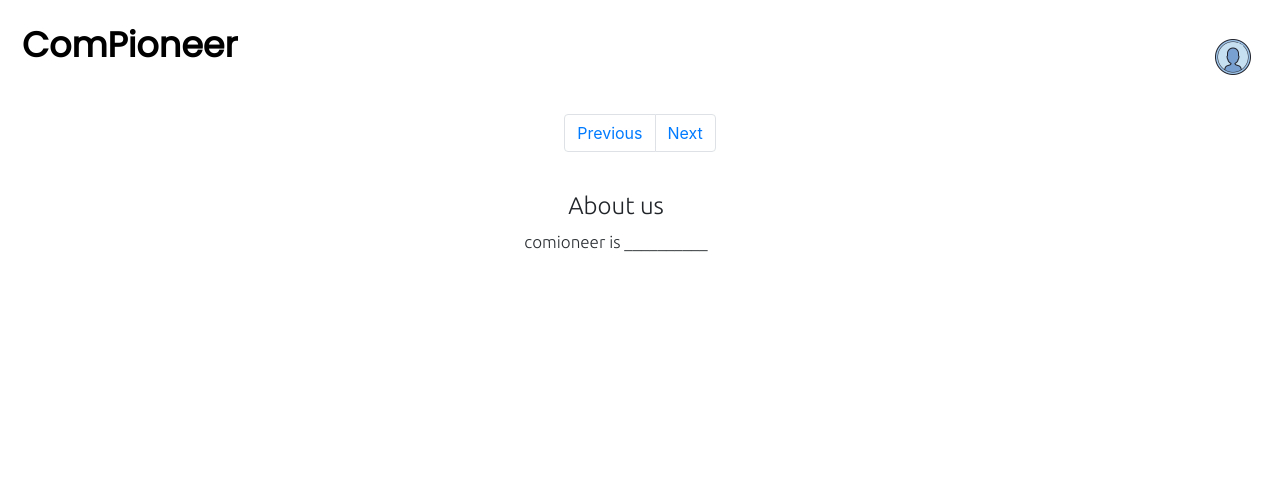
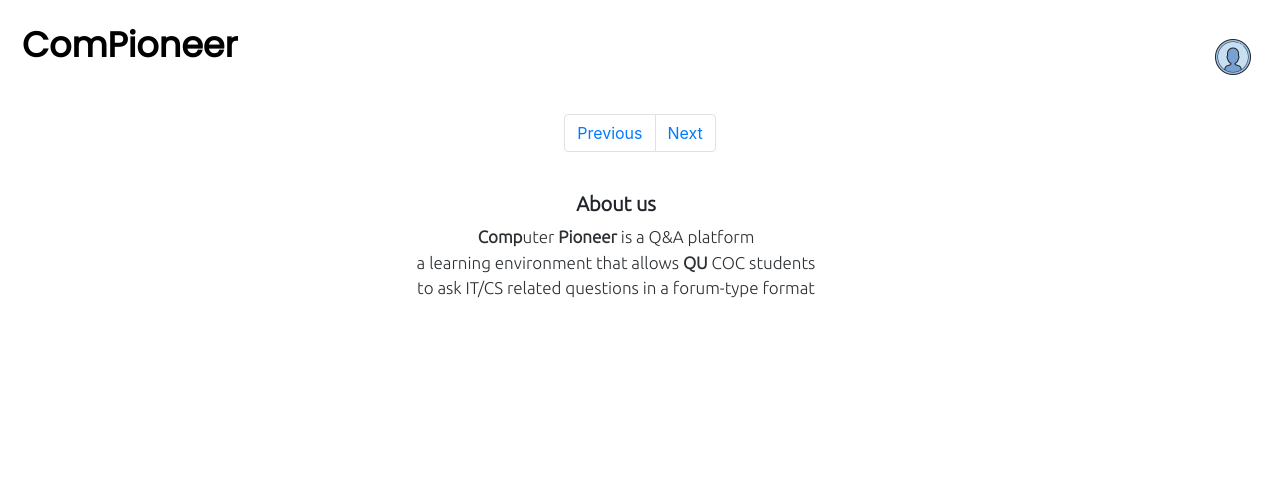
Before and after one commit to Compioneer/ComPioneer, a PHP site: page /home.php in a window 1280 px wide. Shown: the top 497 px of the page. Run offline with PHP 8.4, Linux system fonts and the light colour scheme; data that the repository does not hold is empty; some libraries are stand-ins or nearby versions.

Commit message:
added footer and made some changes

```diff
--- a/home.php
+++ b/home.php
@@ -1,9 +1,8 @@
 <?php
 require 'include\header.php';
  ?>
+<title>Wlcome | Compioneer</title>
 
-          <!-- font awesome js link -->
-      <!-- <script src="https://use.fontawesome.com/5d66a18552.js"></script> -->
     <div class="header">
         <nav>
         <a href="home.php" class="logo">ComPioneer</a>
@@ -12,14 +11,10 @@ require 'include\header.php';
             <img src="images\icons8-test-account-100.png" alt="profile">
           </a>
         </div>
-
         </nav>
     </div>
 
     <div class="homeIllu">
-
-
-
           <!-- cards question section -->
                  <?php
                  session_start();
@@ -65,24 +60,11 @@ require 'include\header.php';
                      <h5 class="card-title"> <p><?php
                       echo $q_row['q_title'];
                       ?></p></h5>
-
                      <p class="card-text">
-
                     <?php echo $q_row['q_body']; ?></p>
-
-
                     <div class="timestamp">
                       <?php echo $q_timestamp;?>
                     </div>
-
-
-
-             <!-- if(!($q_username===$_SESSION['username'])){
-                  echo "";
-              }else{
-                  echo "<a class='btn btn-info' href='include\update_question.php?q_id=$q_id'>EDIT</a>";
-              }
-            -->
                    </div>
 
 
@@ -127,13 +109,9 @@ require 'include\header.php';
             </div>
             <?php
             //pagination
-      // $results_per_page = 10;
             $sql = "SELECT * FROM questions";
             $result = mysqli_query($con,$sql);
             $number_of_results = mysqli_num_rows($result);
-      //while ($row = mysqli_fetch_array($result)) {
-      //echo $row['id']. ' '. $row['questions']. '<br>';
-      //}
             if (!isset($_GET['page'])){
               $page = 1;
             }else {
@@ -149,14 +127,6 @@ require 'include\header.php';
             $next_page = $page + 1;
             $sql = "SELECT * FROM questions LIMIT  $this_page_first_result, $results_per_page";
             $result = mysqli_query($con, $sql);
-
-      // while ($row = mysqli_fetch_assoc($result)) {
-      //   echo  $row['q_body'] . '<br>';
-      // }
-
-
-        // echo "<a href='home.php?page=$page'>  $page   </a> ";
-
 
               ?>
               <nav aria-label="Page navigation example">
@@ -180,8 +150,11 @@ require 'include\header.php';
                 </a>
       </div>
                 <div class="footerContent">
-<h4> About us </h4>
-<p> comioneer is __________ </p>
+              <h5> <b> About us</b></h5>
+              <p> <b>Comp</b>uter <b>Pioneer</b> is a Q&A platform
+              <br>  a learning environment that allows
+                 <b>QU</b> COC students
+              <br>  to ask IT/CS related questions in a forum-type format </p>
               </div>
 
   </body>
```
Lines whose indentation alone changed are shown as unchanged.
